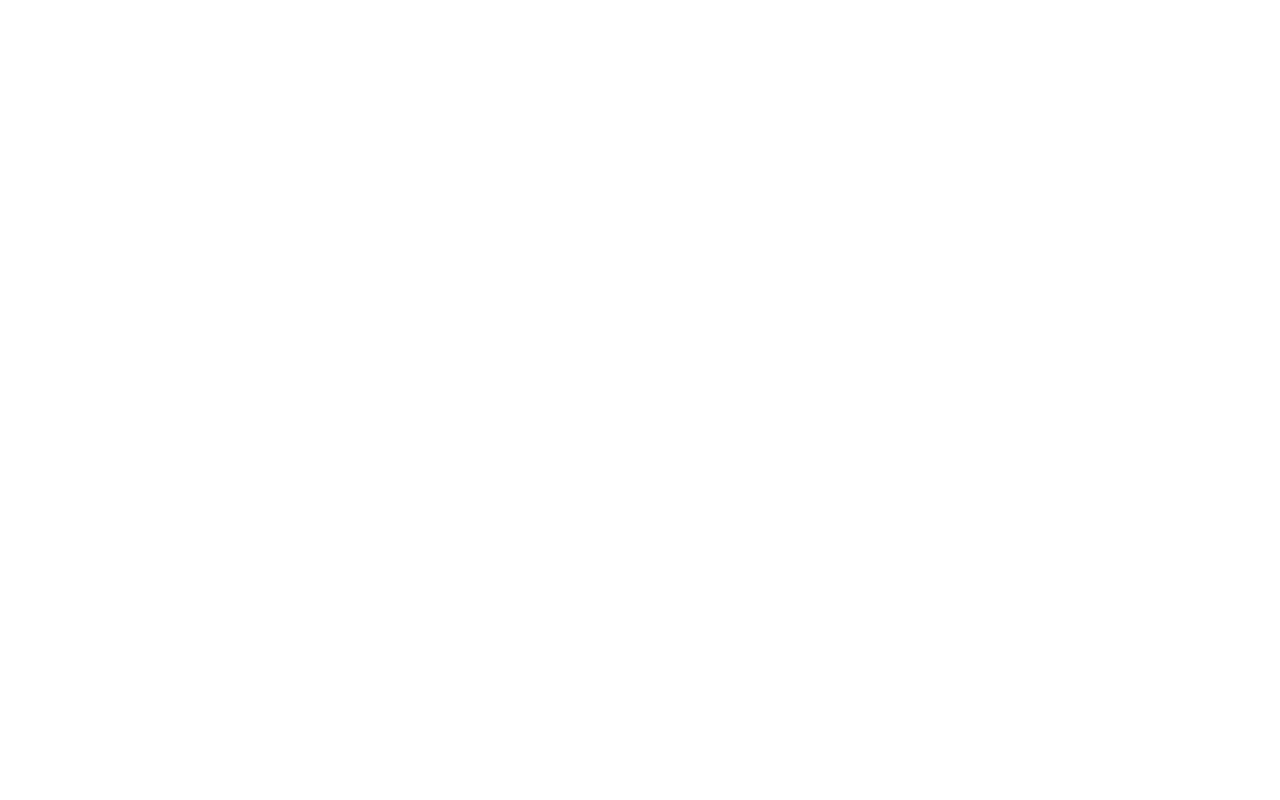
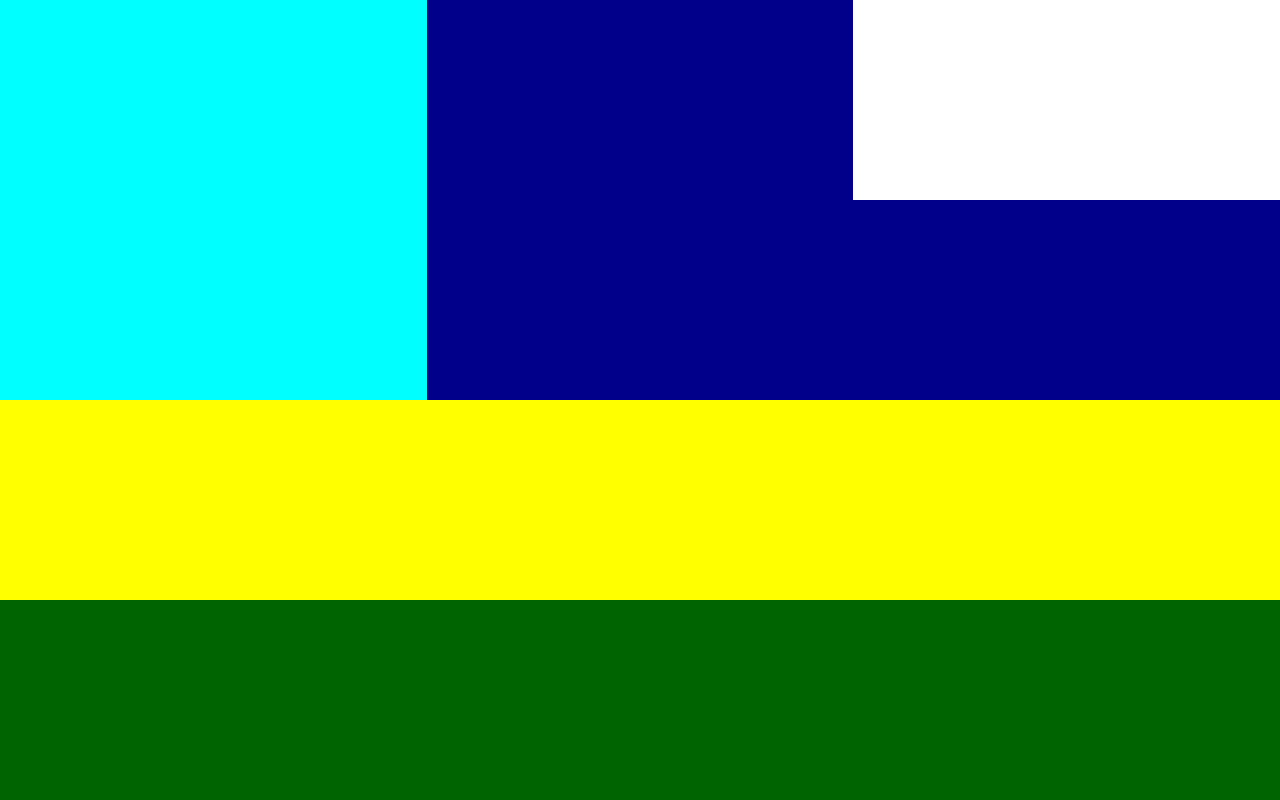
Before and after one commit to otsubolucas/html-css, a plain HTML site: page exercicios/ex027/grid01.html in a window 1280 px wide. Drawn offline with Linux system fonts and the light colour scheme.

Commit message:
fiz o primeiro exercício de grid

```diff
--- a/exercicios/ex027/grid.html
+++ b/exercicios/ex027/grid01.html
@@ -5,8 +5,15 @@
     <meta http-equiv="X-UA-Compatible" content="IE=edge">
     <meta name="viewport" content="width=device-width, initial-scale=1.0">
     <title>Grid Layout</title>
+    <link rel="stylesheet" href="style.css">
 </head>
 <body>
-
+    <div class="container">
+        <header></header>
+        <main></main>
+        <aside></aside>
+        <footer></footer>
+        <div></div>
+    </div>
 </body>
 </html>
--- /dev/null
+++ b/exercicios/ex027/style.css
@@ -0,0 +1,37 @@
+@charset "UTF-8";
+
+*{
+margin: 0px;
+padding: 0px;
+box-sizing: border-box;
+}
+.container{
+    display: grid;
+    grid-template-columns: 1fr 1fr 1fr;
+    grid-template-rows: 25vh 25vh 25vh 25vh;
+}
+div{
+    background-color: white;
+    grid-column: 3/4;
+    grid-row: 1/1;
+}
+header{
+    background-color: aqua;
+    grid-column:1/1 ;
+    grid-row: 1/3;
+}
+main{
+    background-color: darkblue;
+    grid-column:2/4 ;
+    grid-row: 1/3;
+}
+aside{
+    background-color: darkgreen;
+    grid-row: 4/4;
+    grid-column: 1/4;
+}
+footer{
+    background-color: yellow;
+    grid-column: 1/4;
+    grid-row: 3/4;
+}
```
